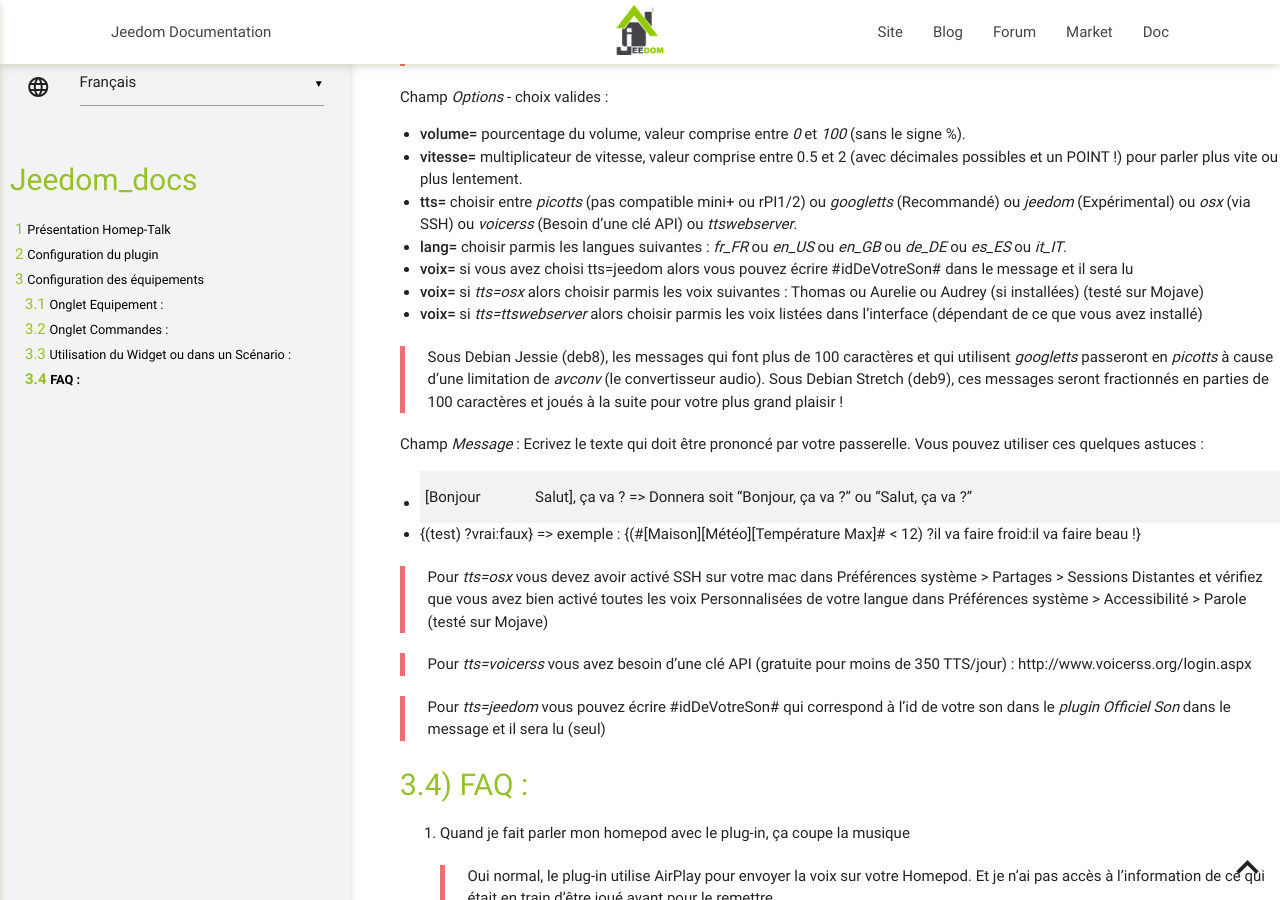
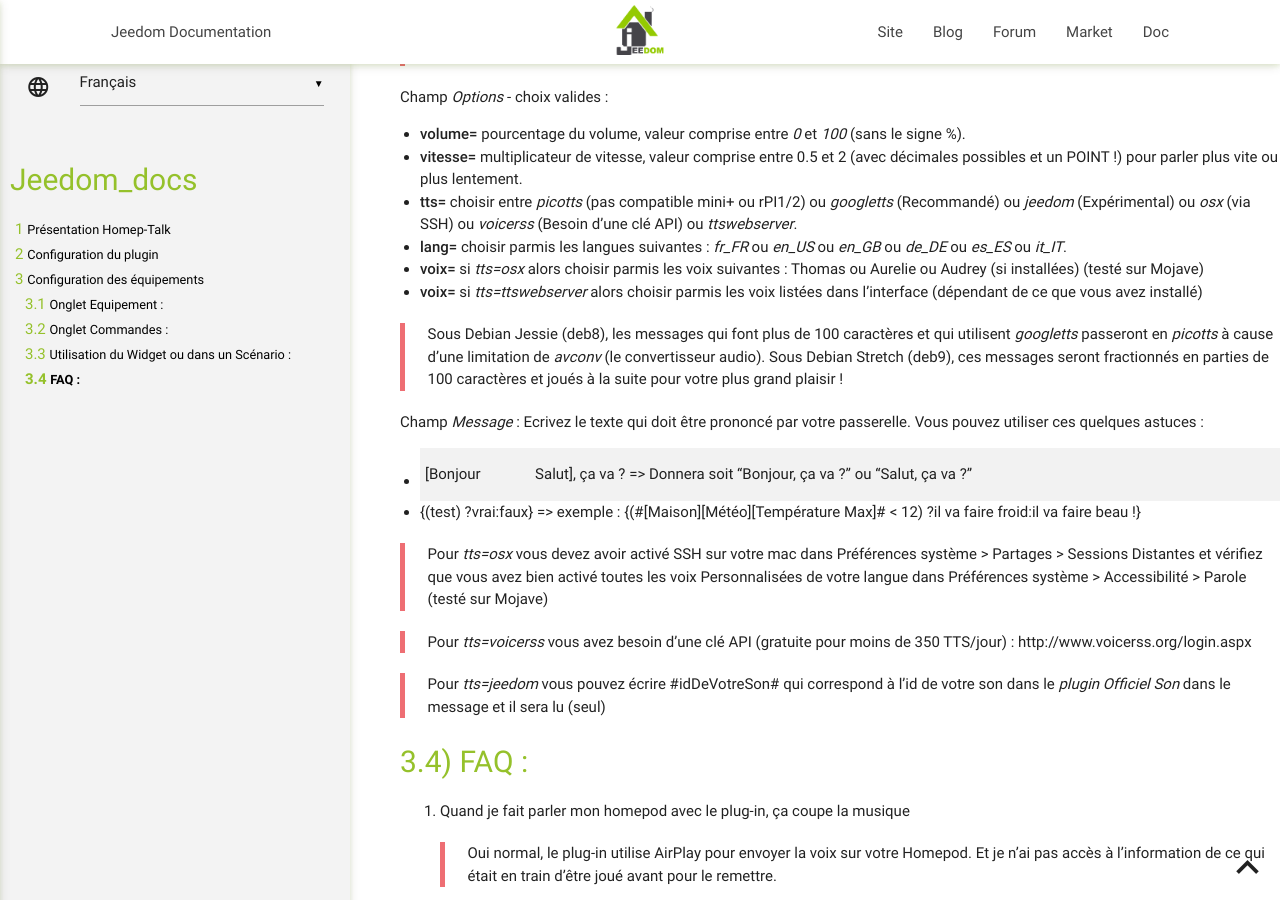
Before and after one commit to NebzHB/jeedom_docs, a Jekyll site: the page built from plugins/homepTalk/fr_FR/index.md, in a window 1280 px wide and 900 px high, scrolled down 1385 px. Built offline with Jekyll 4.4.1, drawn with Linux system fonts in a browser that asks for light colours; our own code applies the rules of GitHub Pages for plain Markdown files.

Commit message:
Update index.md

```diff
--- a/plugins/homepTalk/fr_FR/index.md
+++ b/plugins/homepTalk/fr_FR/index.md
@@ -66,7 +66,6 @@
 -	**vitesse=** multiplicateur de vitesse, valeur comprise entre 0.5 et 2 (avec décimales possibles et un POINT !) pour parler plus vite ou plus lentement.
 -	**tts=** choisir entre *picotts* (pas compatible mini+ ou rPI1/2) ou *googletts* (Recommandé) ou *jeedom* (Expérimental) ou *osx* (via SSH) ou *voicerss* (Besoin d'une clé API) ou *ttswebserver*.
 -	**lang=** choisir parmis les langues suivantes : *fr_FR* ou *en_US* ou *en_GB* ou *de_DE* ou *es_ES* ou *it_IT*.
-- **voix=** si vous avez choisi tts=jeedom alors vous pouvez écrire #idDeVotreSon# dans le message et il sera lu
 - **voix=** si *tts=osx* alors choisir parmis les voix suivantes : Thomas ou Aurelie ou Audrey (si installées)  (testé sur Mojave)
 - **voix=** si *tts=ttswebserver* alors choisir parmis les voix listées dans l'interface (dépendant de ce que vous avez installé)
 
```
